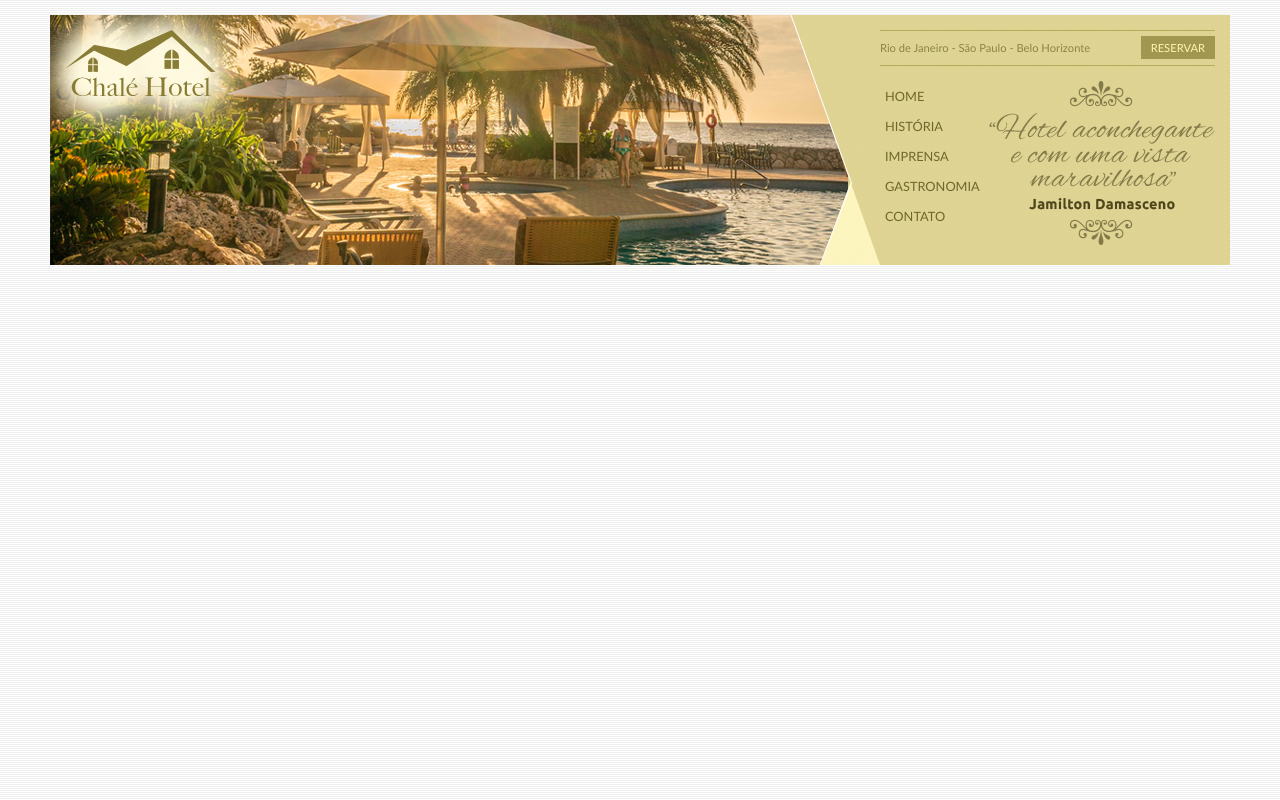
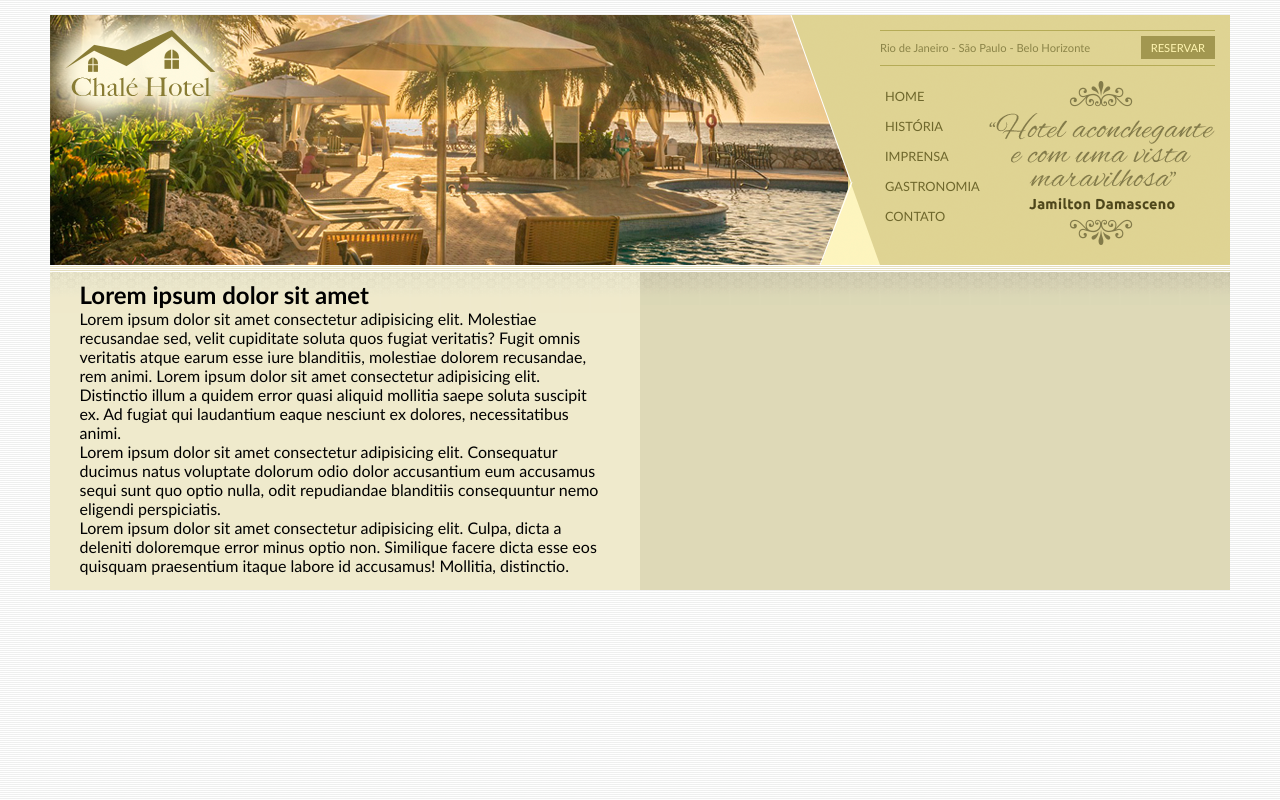
Before and after one commit to juliamambrozio/projeto-chale-hotel, a plain HTML site: page index.html in a window 1280 px wide. Drawn offline with Linux system fonts and the light colour scheme.

Commit message:
formatando conteúdo principal e lateral

```diff
--- a/css/style.css
+++ b/css/style.css
@@ -12,8 +12,10 @@ body{
 }
 
 #container{
-    background: #ede9cc;
+    background: #ede9cc url('../imagens/bg-container.png') top center repeat-y;
+    /*Imagem de divisão, coluna falsa*/
     margin: 0 auto;
+    /*O background fica centralizado*/
     min-width: 740px;
     max-width: 1180px;
 
@@ -133,3 +135,28 @@ ul#navegacao a:hover{
     height: 164px;
     float: right;
 }
+
+/*---- ÁREA DE CONTEÚDOS ----*/
+
+#area-principal{
+    float: left;
+    width: 50%;
+    background: url('../imagens/bg-area-principal.png') top left repeat-x;
+    padding: 15px 0px;
+}
+
+#area-lateral{
+    float: right;
+    width: 50%;
+    background: url('../imagens/bg-area-lateral.png') top left repeat-x;
+    padding: 20px 0px;
+}
+
+.conteudo{
+    margin: 0 auto;
+    width: 90%;
+}
+
+#rodape{
+    clear: both;
+}
--- a/index.html
+++ b/index.html
@@ -9,14 +9,14 @@
 <body>
 
     <div id="container">     <!-- Começo container -->
-        <div id="topo">     <!-- Começo topo -->
+        <header id="topo">     <!-- Começo topo -->
             <div id="area-logo">
                 <h1 class="logo">
                     <a href="#">Chalé Hotel</a>
                 </h1>
             </div>
 
-            <div id="area-menu">
+            <nav id="area-menu">
                 <div id="conteudo-menu">
                     <div id="menu-locais">
                         <span class="locais">Rio de Janeiro - São Paulo - Belo Horizonte</span>
@@ -36,8 +36,28 @@
                         <img src="imagens/depoimento.png" alt="Depoimento do Chalé Hotel" class="depoimento">
                     </div>
                 </div>
-            </div>
-        </div> <!-- Fim topo -->
+            </nav>
+
+        </header> <!-- Fim topo -->
+
+        <main>
+            <section id="area-principal">
+                <div class="conteudo">
+                    <h2>Lorem ipsum dolor sit amet</h2>
+                    <p>Lorem ipsum dolor sit amet consectetur adipisicing elit. Molestiae recusandae sed, velit cupiditate soluta quos fugiat veritatis? Fugit omnis veritatis atque earum esse iure blanditiis, molestiae dolorem recusandae, rem animi. Lorem ipsum dolor sit amet consectetur adipisicing elit. Distinctio illum a quidem error quasi aliquid mollitia saepe soluta suscipit ex. Ad fugiat qui laudantium eaque nesciunt ex dolores, necessitatibus animi.</p>
+                    <p>Lorem ipsum dolor sit amet consectetur adipisicing elit. Consequatur ducimus natus voluptate dolorum odio dolor accusantium eum accusamus sequi sunt quo optio nulla, odit repudiandae blanditiis consequuntur nemo eligendi perspiciatis.</p>
+                    <p>Lorem ipsum dolor sit amet consectetur adipisicing elit. Culpa, dicta a deleniti doloremque error minus optio non. Similique facere dicta esse eos quisquam praesentium itaque labore id accusamus! Mollitia, distinctio.</p>
+                </div>
+            </section>
+
+            <section id="area-lateral">
+                <div class="conteudo">
+
+                </div>
+            </section>
+        </main>
+
+        <footer id="rodape"></footer>
     </div> <!-- Fim container -->
 </body>
 </html>
```
